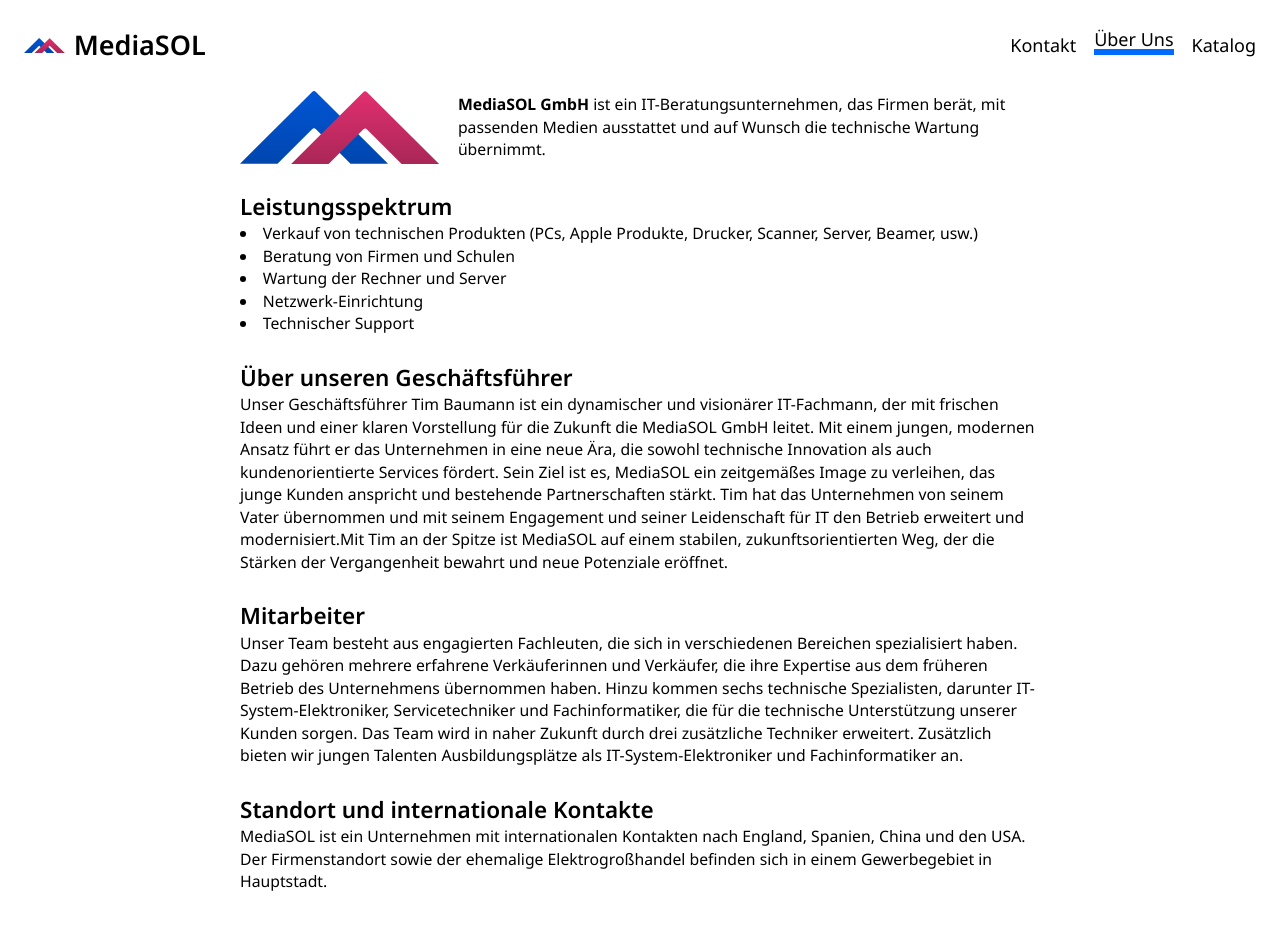
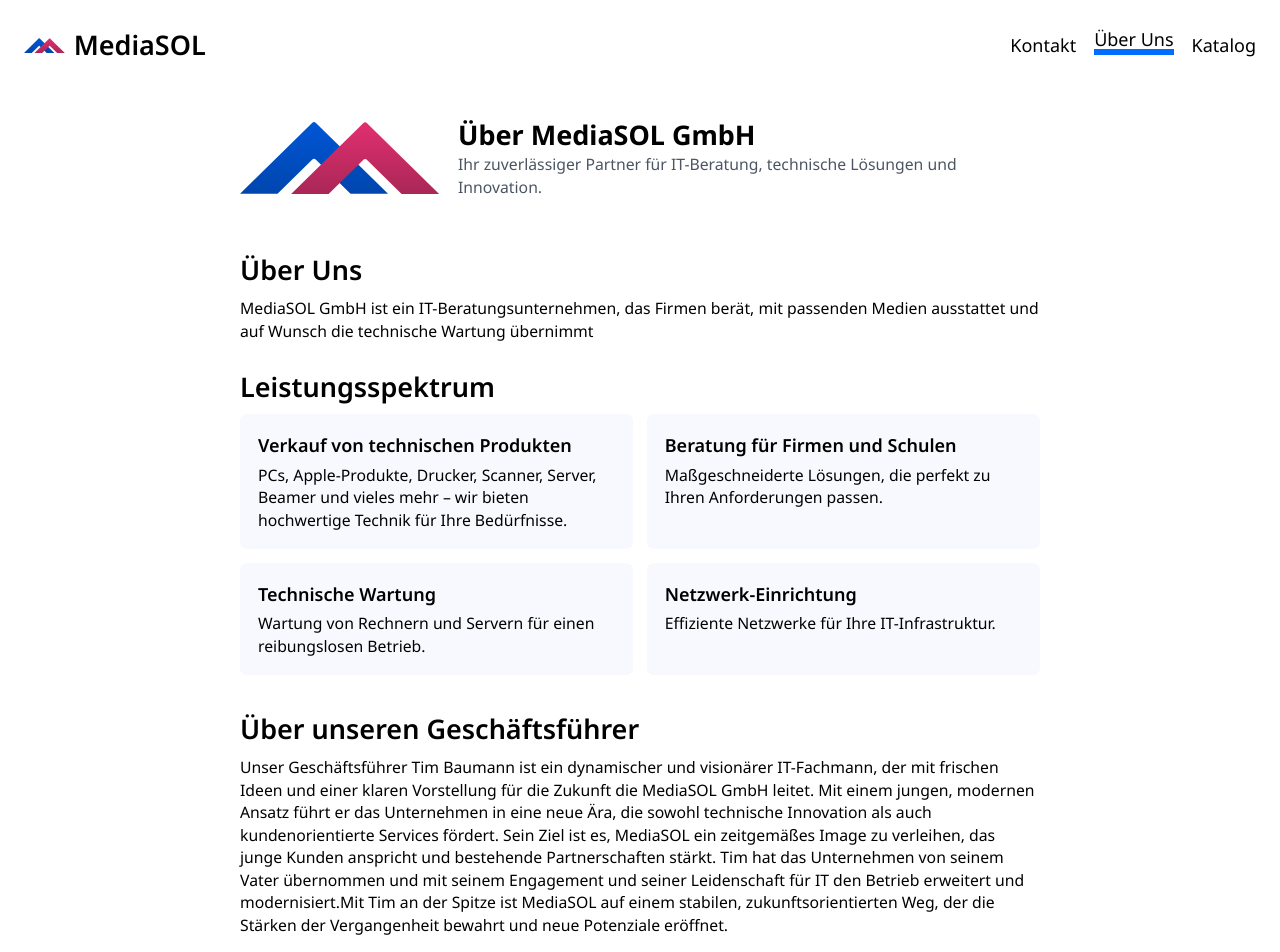
Before and after one commit to Gafum/mediaSOL, a React (Vite) app: page /about in a window 1280 px wide. Shown: the top 952 px of the page. Built offline with nearby package versions, Linux system fonts and the light colour scheme.

Commit message:
about page was redesigned

```diff
--- a/src/Screens/About/About.tsx
+++ b/src/Screens/About/About.tsx
@@ -1,21 +1,41 @@
-import { ReactNode } from "react"
+import { ReactNode } from "react";
+import { screenList } from "../../Routing/RoutingList";
+import { useNavigate } from "react-router-dom";
+import CustomBtn from "../../UI/CustomBtn/CustomBtn";
 
 interface IAboutSectionData {
-   name: string
-   title: string
-   description: string | string[]
+   name: string;
+   title: string;
+   description: string | { title: string; text: string }[];
 }
 
 const aboutSectionData: IAboutSectionData[] = [
    {
+      name: "shortDescription",
+      title: " Über Uns",
+      description:
+         "MediaSOL GmbH ist ein IT-Beratungsunternehmen, das Firmen berät, mit passenden Medien ausstattet und auf Wunsch die technische Wartung übernimmt",
+   },
+   {
       name: "services",
       title: "Leistungsspektrum",
       description: [
-         "Verkauf von technischen Produkten (PCs, Apple Produkte, Drucker, Scanner, Server, Beamer, usw.)",
-         "Beratung von Firmen und Schulen",
-         "Wartung der Rechner und Server",
-         "Netzwerk-Einrichtung",
-         "Technischer Support",
+         {
+            title: "Verkauf von technischen Produkten",
+            text: "PCs, Apple-Produkte, Drucker, Scanner, Server, Beamer und vieles mehr – wir bieten hochwertige Technik für Ihre Bedürfnisse.",
+         },
+         {
+            title: "Beratung für Firmen und Schulen",
+            text: "Maßgeschneiderte Lösungen, die perfekt zu Ihren Anforderungen passen.",
+         },
+         {
+            title: "Technische Wartung",
+            text: "Wartung von Rechnern und Servern für einen reibungslosen Betrieb.",
+         },
+         {
+            title: "Netzwerk-Einrichtung",
+            text: "Effiziente Netzwerke für Ihre IT-Infrastruktur.",
+         },
       ],
    },
    {
@@ -26,7 +46,7 @@
    },
    {
       name: "ourColleagues",
-      title: "Mitarbeiter",
+      title: "Unser Team",
       description:
          "Unser Team besteht aus engagierten Fachleuten, die sich in verschiedenen Bereichen spezialisiert haben. Dazu gehören mehrere erfahrene Verkäuferinnen und Verkäufer, die ihre Expertise aus dem früheren Betrieb des Unternehmens übernommen haben. Hinzu kommen sechs technische Spezialisten, darunter IT-System-Elektroniker, Servicetechniker und Fachinformatiker, die für die technische Unterstützung unserer Kunden sorgen. Das Team wird in naher Zukunft durch drei zusätzliche Techniker erweitert. Zusätzlich bieten wir jungen Talenten Ausbildungsplätze als IT-System-Elektroniker und Fachinformatiker an.",
    },
@@ -34,9 +54,15 @@
       name: "location",
       title: "Standort und internationale Kontakte",
       description:
-         "MediaSOL ist ein Unternehmen mit internationalen Kontakten nach England, Spanien, China und den USA. Der Firmenstandort sowie der ehemalige Elektrogroßhandel befinden sich in einem Gewerbegebiet in Hauptstadt.",
+         "Unser Hauptsitz befindet sich in einem Gewerbegebiet der Hauptstadt. Wir pflegen internationale Kontakte nach England, Spanien, China und den USA, um unseren Kunden die besten Lösungen anzubieten.",
    },
-]
+   {
+      name: "workWithUs",
+      title: "Bereit, mit uns zu arbeiten?",
+      description:
+         "Kontaktieren Sie uns, um mehr über unsere Dienstleistungen zu erfahren. Wir freuen uns darauf, von Ihnen zu hören!",
+   },
+];
 
 function SectionAboutPage({
    title,
@@ -44,41 +70,63 @@
 }: IAboutSectionData): JSX.Element {
    function createDescription(): ReactNode {
       if (typeof description == "string") {
-         return description
+         return <p className="text-sm">{description}</p>;
       } else {
-         return description.map((text) => <li key={text}> {text}</li>)
+         return (
+            <div className="grid grid-cols-1 md:grid-cols-2 gap-3 mb-2">
+               {description.map((text) => (
+                  <div
+                     key={text.title}
+                     className="bg-primaryLightGrey p-4 rounded-md"
+                  >
+                     <h3 className="text-md font-semibold">{text.title}</h3>
+                     <p className="text-sm mt-1">{text.text}</p>
+                  </div>
+               ))}
+            </div>
+         );
       }
    }
 
    return (
-      <section className={"About__" + title}>
-         <h2 className="text-xl font-semibold pt-2">{title}</h2>
-         <p className="text-sm">{createDescription()}</p>
+      <section className={"About__" + title + " mt-6"}>
+         <h2 className="text-2xl font-semibold text-left mb-2">{title}</h2>
+         {createDescription()}
       </section>
-   )
+   );
 }
 
 function About() {
+   const navigate = useNavigate();
+
    return (
-      <div className="max-w-[800px] m-auto flex flex-col gap-4">
+      <div className="max-w-[800px] m-auto flex flex-col">
          <section className="About__description flex gap-4 justify-start items-center flex-col lg:flex-row">
             <img
                src="/mainIcon.svg"
                alt="M"
                className="w-full max-w-[200px] lg:w-1/2"
             />
-            <p className="text-sm">
-               <strong className="text-semibold">MediaSOL GmbH</strong> ist ein
-               IT-Beratungsunternehmen, das Firmen berät, mit passenden Medien
-               ausstattet und auf Wunsch die technische Wartung übernimmt.
-            </p>
+            <div className="text-left py-6">
+               <h1 className="text-2xl font-bold">Über MediaSOL GmbH</h1>
+               <p className="text-sm text-gray-600">
+                  Ihr zuverlässiger Partner für IT-Beratung, technische Lösungen
+                  und Innovation.
+               </p>
+            </div>
          </section>
 
          {aboutSectionData.map((sectionData) => {
-            return <SectionAboutPage {...sectionData} key={sectionData.name} />
+            return <SectionAboutPage {...sectionData} key={sectionData.name} />;
          })}
+
+         <CustomBtn
+            onClick={() => navigate(screenList.contact.path)}
+            btnText="Zur Kontaktseite"
+            className="mt-6"
+         />
       </div>
-   )
+   );
 }
 
-export default About
+export default About;
```
